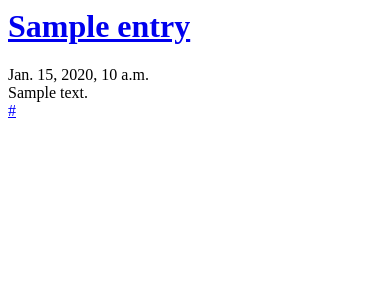
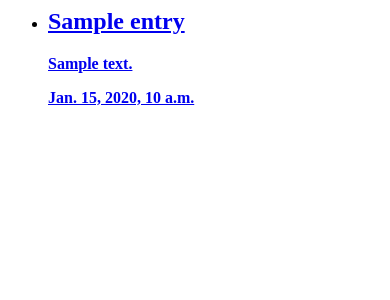
Before and after one commit to Haverford-FIG/haverapp_django, a Django app: template templates/event_grid.html in a window 390 px wide. Shown: the top 300 px of the page. Run offline with Django 3.2, Linux system fonts and the light colour scheme; the template is opened without the code that fills it: most values are stand-ins (such as "Sample title", 1, 10 or a date in 2020); some libraries are stand-ins or nearby versions.

Commit message:
First attempt at Jquery Mobile styling for events page

```diff
--- a/haverapp/events_views.py
+++ b/haverapp/events_views.py
@@ -126,4 +126,4 @@ def events(request, page):
 		title= "Campus Philly"
 	else:
 		return HttpResponse("Events not found!")
-	return render(request, "app_container.html", {"template":template, "data":data, "title": title})
+	return render(request, "app_container.html", {"template":templatei "data":data, "title": title})
--- a/templates/event_grid.html
+++ b/templates/event_grid.html
@@ -1,8 +1,15 @@
 <div id="eventGrid">
-{% for entry in data %}
-	<div class="entryName"><h1><a href= "{{entry.url}}">{{entry.title}}</a></h1></div>
-	<div class="entryName">{{entry.date}}</div>
-	<div class="entryName">{{entry.description}}</div>
-	<div class="entryName"><a href="{{entry.url}}" style="color:blue;">{{entry.url}}</a></div>
+    <script src="//ajax.googleapis.com/ajax/libs/jquery/1.11.0/jquery.min.js"></script>
+    <link rel="stylesheet" href="//ajax.googleapis.com/ajax/libs/jquerymobile/1.4.0/jquery.mobile.min.css" />
+    <script src="//ajax.googleapis.com/ajax/libs/jquerymobile/1.4.0/jquery.mobile.min.js"></script>
+
+<ul data-role="listview" data-inset="true">
+    {% for entry in data %}
+    <li><a href={{entry.url}}><h2>{{entry.title}}</h2>
+        <p><strong>{{entry.description}}</strong></p>
+	<p class="ui-li-aside"><strong>{{entry.date}}</strong></div>
+    </a></li>
+</ul>
+
 {% endfor %}
 </div>
```
